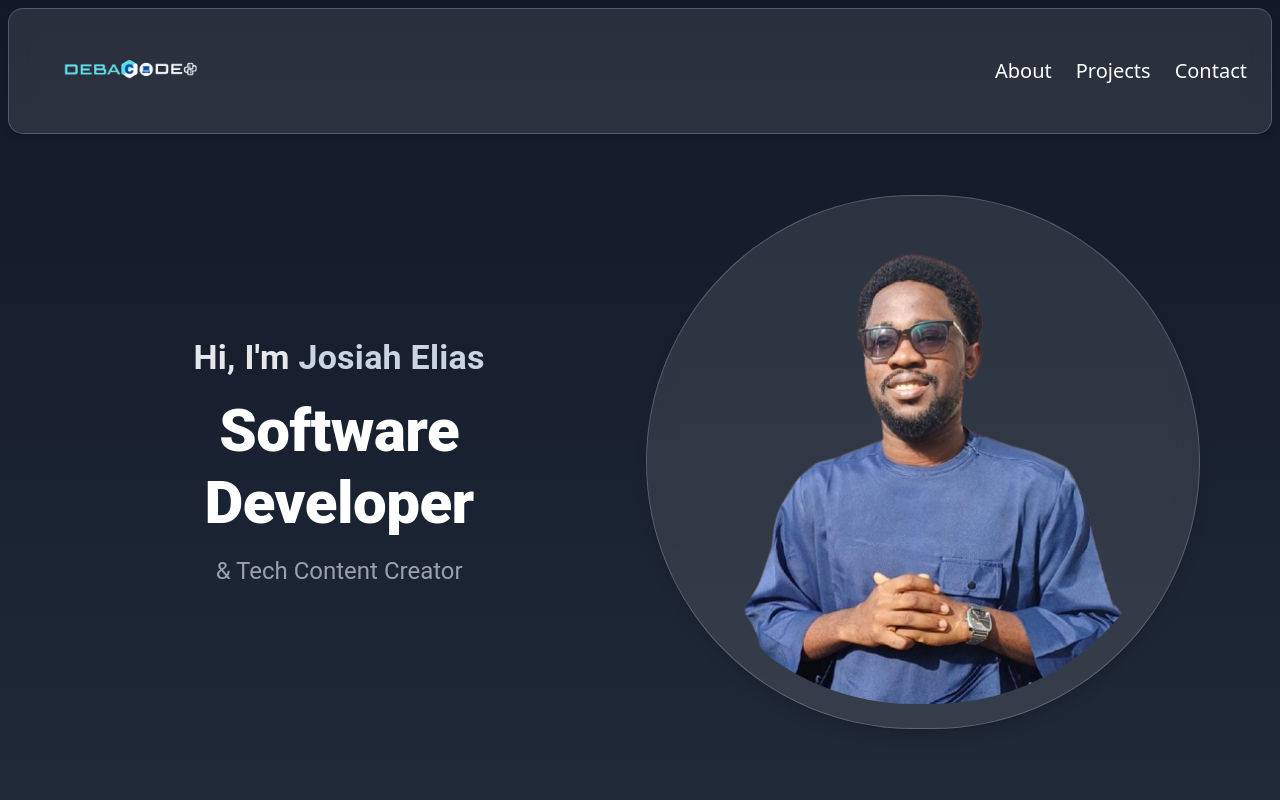
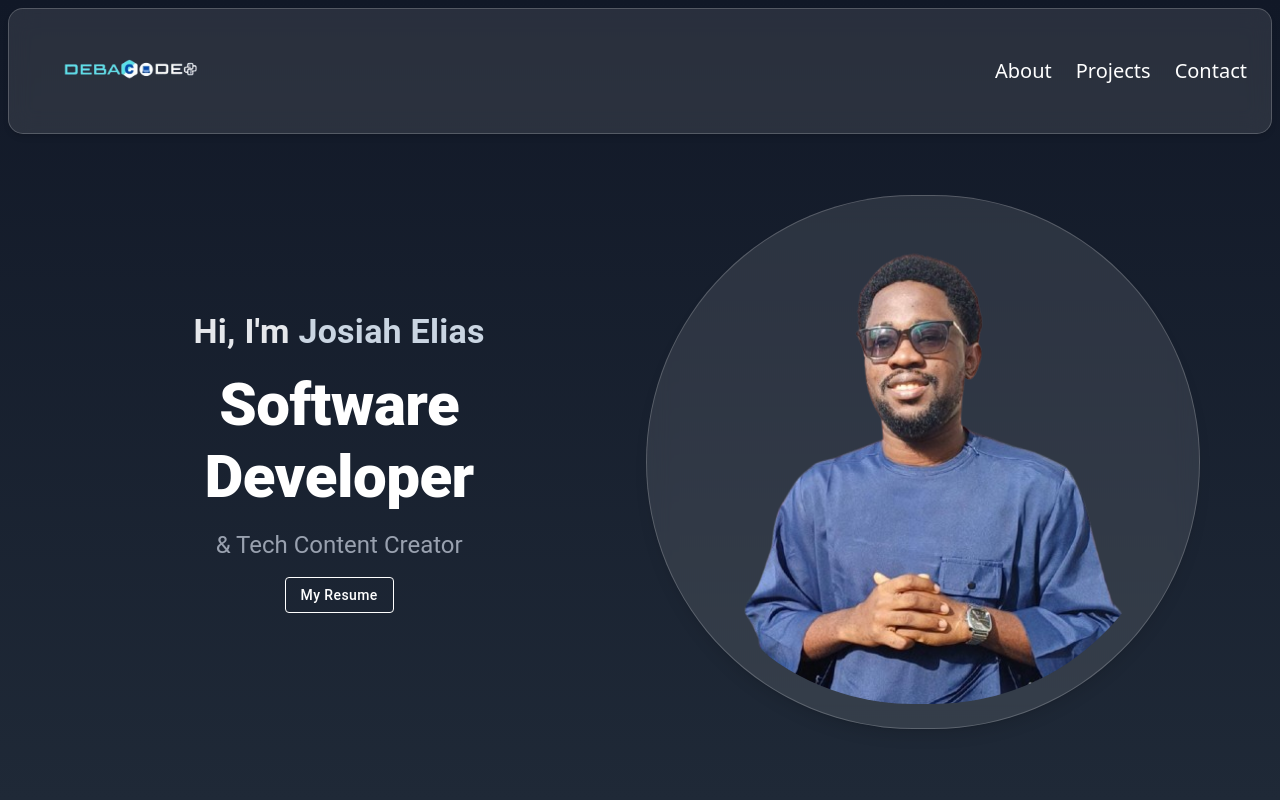
Before and after one commit to debagit10/portfolio, a React (Vite) app: page / in a window 1280 px wide. Shown: the top 800 px of the page. Built offline with nearby package versions, Linux system fonts and the light colour scheme.

Commit message:
feat: add resume download button to Hero component

```diff
--- a/src/components/Hero.tsx
+++ b/src/components/Hero.tsx
@@ -1,4 +1,4 @@
-import { Typography } from "@mui/material";
+import { Button, Typography } from "@mui/material";
 
 const Hero = () => {
   return (
@@ -25,6 +25,25 @@ const Hero = () => {
         >
           & Tech Content Creator
         </Typography>
+
+        <div className="flex justify-center">
+          <Button
+            variant="outlined"
+            color="primary"
+            href="/resume.pdf"
+            target="_blank"
+            rel="noopener noreferrer"
+            sx={{
+              width: "fit-content",
+              textTransform: "capitalize",
+              borderColor: "white",
+              color: "white",
+              "&:hover": { backgroundColor: "rgba(255,255,255,0.1)" },
+            }}
+          >
+            My Resume
+          </Button>
+        </div>
       </div>
 
       {/* Image Section */}
```
Also changed, not shown: 1 other file (tests, documents, lock files or other folders).
